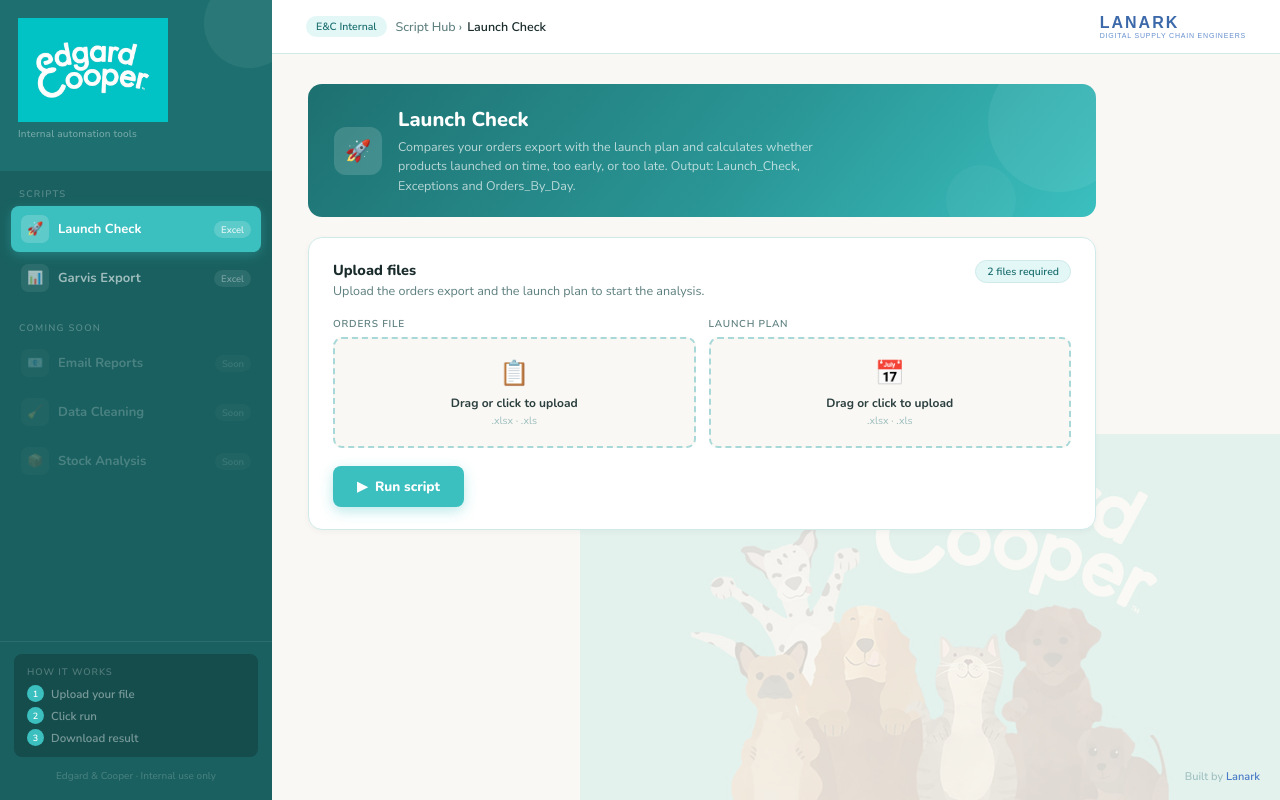
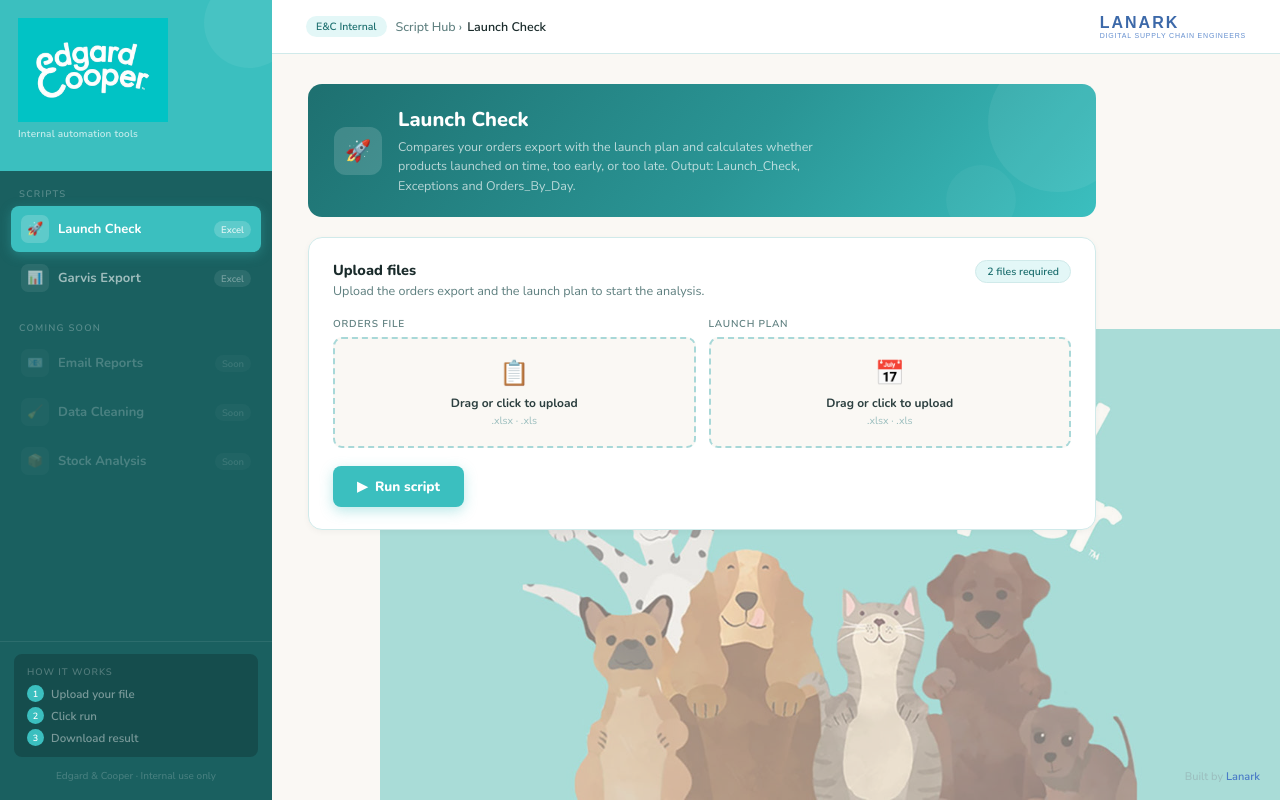
Before and after one commit to Lanark-EC/Edgard-Cooper, a Flask app: page / in a window 1280 px wide. Run offline with Flask 3, Linux system fonts and the light colour scheme.

Commit message:
fix logo background and pets blend

```diff
--- a/templates/index.html
+++ b/templates/index.html
@@ -21,10 +21,10 @@
 
 /* SIDEBAR */
 .sidebar{width:var(--sb-w);background:var(--teal-sb);display:flex;flex-direction:column;position:fixed;top:0;left:0;bottom:0;z-index:100;overflow-y:auto;}
-.sb-brand{background:var(--teal-deeper);padding:18px 18px 14px;position:relative;overflow:hidden;}
+.sb-brand{background:#3BBFBF;padding:18px 18px 14px;position:relative;overflow:hidden;}
 .sb-brand::before{content:'';position:absolute;top:-22px;right:-22px;width:90px;height:90px;border-radius:50%;background:rgba(255,255,255,0.06);}
 .sb-top{display:flex;align-items:flex-start;justify-content:space-between;position:relative;z-index:2;}
-.sb-sub{font-size:10px;color:rgba(255,255,255,0.4);font-weight:500;position:relative;z-index:2;padding-bottom:16px;margin-top:5px;letter-spacing:.02em;}
+.sb-sub{font-size:10px;color:rgba(255,255,255,0.7);font-weight:600;position:relative;z-index:2;padding-bottom:16px;margin-top:5px;letter-spacing:.02em;}
 .sb-nav{flex:1;padding:16px 11px;}
 .nav-lbl{font-size:9.5px;font-weight:700;letter-spacing:.13em;text-transform:uppercase;color:rgba(255,255,255,0.27);padding:0 8px;margin-bottom:6px;}
 .nav-item{display:flex;align-items:center;gap:9px;padding:9px 10px;border-radius:8px;cursor:pointer;color:rgba(255,255,255,0.58);font-size:13px;font-weight:700;transition:all .15s;margin-bottom:3px;border:none;background:transparent;width:100%;text-align:left;font-family:'Nunito',sans-serif;}
@@ -61,7 +61,7 @@
 .page-credit a:hover{color:#1B4F9B;text-decoration:underline;}
 
 /* PET BACKGROUND */
-.pet-bg{position:fixed;bottom:0;right:0;width:700px;height:600px;object-fit:contain;object-position:bottom right;pointer-events:none;z-index:0;opacity:0.15;}
+.pet-bg{position:fixed;bottom:0;right:0;width:900px;height:750px;object-fit:contain;object-position:bottom right;pointer-events:none;z-index:0;opacity:0.55;mix-blend-mode:multiply;}
 /* CONTENT */
 .content{padding:30px 36px;max-width:860px;width:100%;position:relative;z-index:1;}
 .page-hero{background:linear-gradient(130deg,var(--teal-deeper) 0%,var(--teal-dark) 55%,var(--teal) 100%);border-radius:var(--r);padding:22px 26px;margin-bottom:20px;position:relative;overflow:hidden;display:flex;align-items:center;gap:16px;}
```
